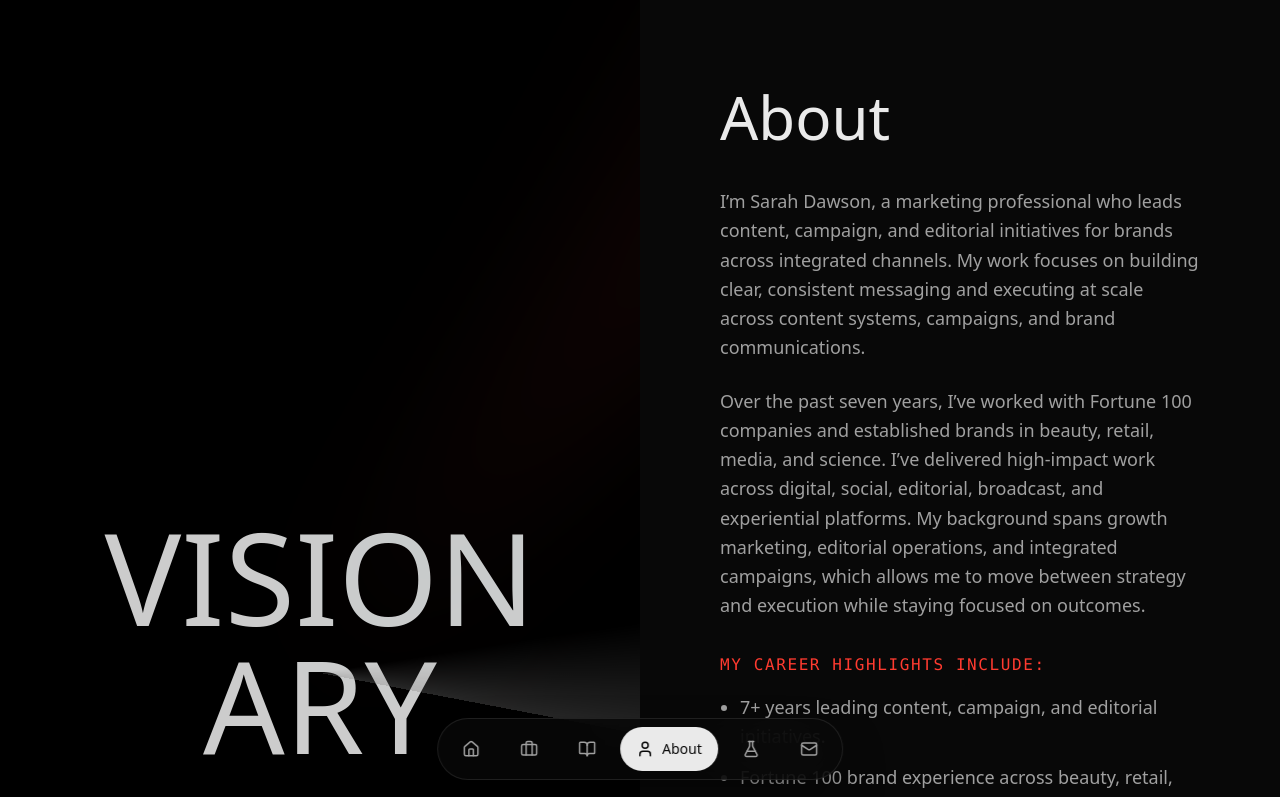
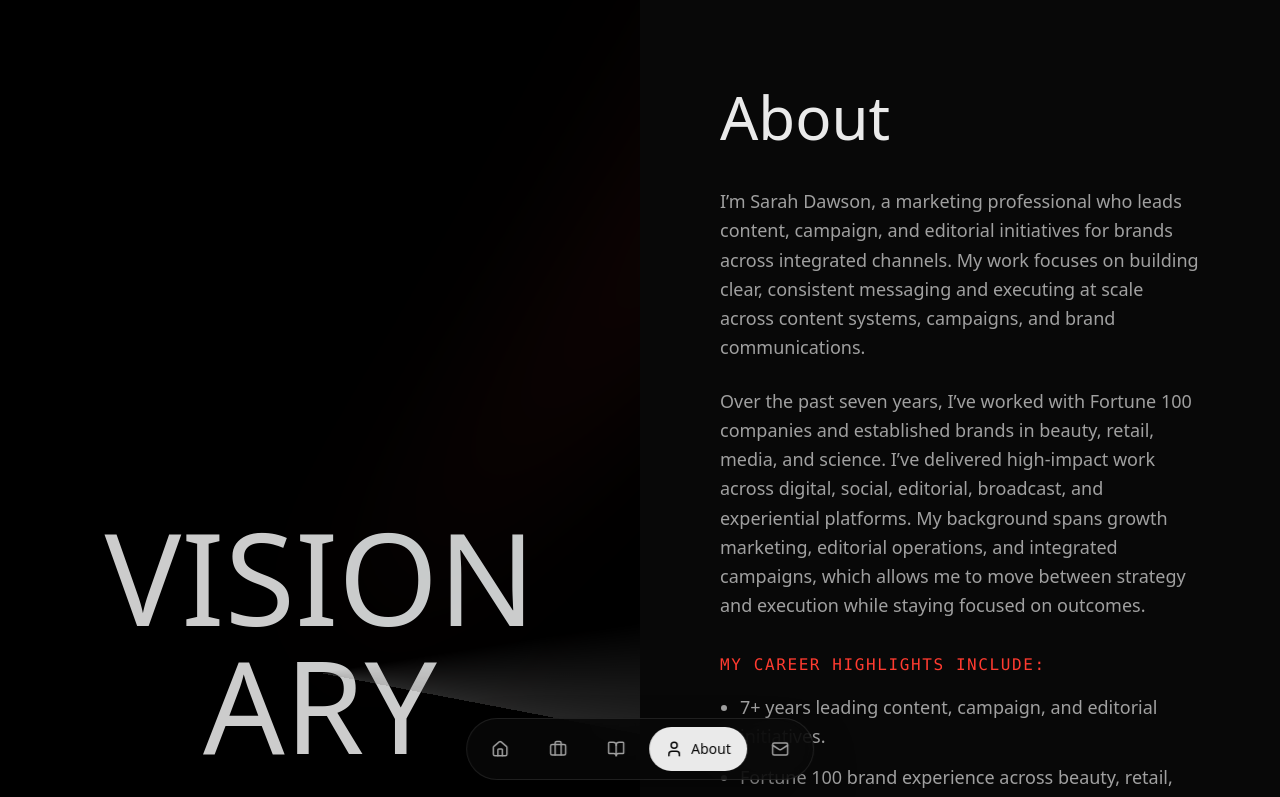
Before and after one commit to sarahsarahsarahX3/Personal-website-, a Next.js app: page /about in a window 1280 px wide. Shown: the top 797 px of the page. Built offline with nearby package versions, Linux system fonts and the light colour scheme; a web font is replaced by a local one.

Commit message:
remove lab page

```diff
--- a/app/components/lab/FlowField.tsx
+++ /dev/null
@@ -1,179 +0,0 @@
-"use client";
-
-import { useEffect, useRef } from "react";
-
-type FlowFieldProps = {
-    className?: string;
-    fixed?: boolean;
-    particleCount?: number;
-    connectDistance?: number;
-    interactionRadius?: number;
-    trailOpacity?: number;
-};
-
-export function FlowField({
-    className = "",
-    fixed = true,
-    particleCount = 200,
-    connectDistance = 100,
-    interactionRadius = 100,
-    trailOpacity = 0.05,
-}: FlowFieldProps) {
-    const canvasRef = useRef<HTMLCanvasElement>(null);
-
-    useEffect(() => {
-        if (typeof window !== "undefined") {
-            const prefersReducedMotion = window.matchMedia?.("(prefers-reduced-motion: reduce)")?.matches;
-            if (prefersReducedMotion) return;
-        }
-
-        const canvas = canvasRef.current;
-        if (!canvas) return;
-
-        const ctx = canvas.getContext("2d");
-        if (!ctx) return;
-
-        let animationFrameId: number;
-        let particles: Particle[] = [];
-        let mouse = { x: window.innerWidth / 2, y: window.innerHeight / 2 };
-        let hue = 0;
-
-        // Set canvas size
-        const resize = () => {
-            canvas.width = window.innerWidth;
-            canvas.height = window.innerHeight;
-            init();
-        };
-
-        class Particle {
-            x: number;
-            y: number;
-            speedX: number;
-            speedY: number;
-            size: number;
-            color: string;
-
-            constructor() {
-                this.x = Math.random() * canvas!.width;
-                this.y = Math.random() * canvas!.height;
-                this.speedX = Math.random() * 2 - 1;
-                this.speedY = Math.random() * 2 - 1;
-                this.size = Math.random() * 2 + 0.1;
-                this.color = `hsl(${hue}, 100%, 50%)`;
-            }
-
-            update() {
-                this.x += this.speedX;
-                this.y += this.speedY;
-
-                // Interactive mouse physics
-                const dx = mouse.x - this.x;
-                const dy = mouse.y - this.y;
-                const distance = Math.sqrt(dx * dx + dy * dy);
-
-                if (distance < interactionRadius) {
-                    this.speedX -= dx / 50;
-                    this.speedY -= dy / 50;
-                }
-
-                // Friction
-                this.speedX *= 0.98;
-                this.speedY *= 0.98;
-
-                // Bounce off walls
-                if (this.x > canvas!.width || this.x < 0) this.speedX = -this.speedX;
-                if (this.y > canvas!.height || this.y < 0) this.speedY = -this.speedY;
-
-                // Color cycle
-                this.color = `hsl(${hue}, 70%, 60%)`;
-            }
-
-            draw() {
-                if (!ctx) return;
-                ctx.fillStyle = this.color;
-                ctx.beginPath();
-                ctx.arc(this.x, this.y, this.size, 0, Math.PI * 2);
-                ctx.fill();
-            }
-        }
-
-        const init = () => {
-            particles = [];
-            for (let i = 0; i < particleCount; i++) {
-                particles.push(new Particle());
-            }
-        };
-
-        const animate = () => {
-            // Trail effect
-            ctx.fillStyle = `rgba(8, 8, 8, ${trailOpacity})`; // Match surface color with low opacity
-            ctx.fillRect(0, 0, canvas.width, canvas.height);
-
-            particles.forEach((particle) => {
-                particle.update();
-                particle.draw();
-            });
-
-            // Connect particles
-            connect();
-
-            hue += 0.5;
-            animationFrameId = requestAnimationFrame(animate);
-        };
-
-        const connect = () => {
-            for (let a = 0; a < particles.length; a++) {
-                for (let b = a; b < particles.length; b++) {
-                    const dx = particles[a].x - particles[b].x;
-                    const dy = particles[a].y - particles[b].y;
-                    const distance = Math.sqrt(dx * dx + dy * dy);
-
-                    if (distance < connectDistance) {
-                        ctx.strokeStyle = `rgba(255, 255, 255, ${0.1 - distance / (connectDistance * 10)})`; // Fade out line
-                        ctx.lineWidth = 0.5;
-                        ctx.beginPath();
-                        ctx.moveTo(particles[a].x, particles[a].y);
-                        ctx.lineTo(particles[b].x, particles[b].y);
-                        ctx.stroke();
-                    }
-                }
-            }
-        }
-
-        const setPointer = (clientX: number, clientY: number) => {
-            mouse.x = clientX;
-            mouse.y = clientY;
-        };
-
-        const handlePointerMove = (e: PointerEvent) => setPointer(e.clientX, e.clientY);
-        const handlePointerDown = (e: PointerEvent) => setPointer(e.clientX, e.clientY);
-        const handleMouseMoveFallback = (e: MouseEvent) => setPointer(e.clientX, e.clientY);
-
-        window.addEventListener("resize", resize);
-        window.addEventListener("pointermove", handlePointerMove, { passive: true });
-        window.addEventListener("pointerdown", handlePointerDown, { passive: true });
-        window.addEventListener("mousemove", handleMouseMoveFallback, { passive: true });
-
-        resize();
-        animate();
-
-        return () => {
-            window.removeEventListener("resize", resize);
-            window.removeEventListener("pointermove", handlePointerMove);
-            window.removeEventListener("pointerdown", handlePointerDown);
-            window.removeEventListener("mousemove", handleMouseMoveFallback);
-            cancelAnimationFrame(animationFrameId);
-        };
-    }, []);
-
-    return (
-        <canvas
-            ref={canvasRef}
-            className={[
-                fixed ? "fixed" : "absolute",
-                "inset-0 w-full h-full bg-surface pointer-events-none",
-                className,
-            ].join(" ")}
-        />
-    );
-}
--- a/app/components/layout/Navbar.tsx
+++ b/app/components/layout/Navbar.tsx
@@ -4,14 +4,13 @@ import { motion } from "framer-motion";
 import Link from "next/link";
 import { usePathname } from "next/navigation";
 import { cn } from "@/app/lib/utils";
-import { Home, Briefcase, BookOpen, FlaskConical, Mail, User } from "lucide-react";
+import { Home, Briefcase, BookOpen, Mail, User } from "lucide-react";
 
 const navItems = [
     { name: "Home", href: "/", icon: Home },
     { name: "Work", href: "/work", icon: Briefcase },
     { name: "Articles", href: "/insights", icon: BookOpen },
     { name: "About", href: "/about", icon: User },
-    { name: "Lab", href: "/lab", icon: FlaskConical },
     { name: "Contact", href: "/contact", icon: Mail },
 ];
 
--- a/app/lab/page.tsx
+++ /dev/null
@@ -1,60 +0,0 @@
-"use client";
-
-import { motion } from "framer-motion";
-import { FlowField } from "@/app/components/lab/FlowField";
-
-export default function LabPage() {
-    return (
-        <main className="min-h-screen relative overflow-hidden">
-            {/* Canvas Background */}
-            <FlowField />
-
-            {/* Overlay Content */}
-            <div className="relative z-10 w-full min-h-[100svh] flex flex-col justify-between p-8 pb-[calc(7rem+env(safe-area-inset-bottom))] md:p-20 md:pb-20 pointer-events-none">
-
-                {/* Header */}
-                <header>
-                    <motion.h1
-                        initial={{ opacity: 0, y: 20 }}
-                        animate={{ opacity: 1, y: 0 }}
-                        className="text-6xl md:text-8xl font-display"
-                    >
-                        The Lab
-                    </motion.h1>
-                    <motion.p
-                        initial={{ opacity: 0 }}
-                        animate={{ opacity: 1 }}
-                        transition={{ delay: 0.2 }}
-                        className="text-text-secondary text-lg max-w-sm mt-4"
-                    >
-                        Experiment 001: <span className="text-white">Neural Particle Flow</span>
-                        <br />
-                        <span className="text-xs uppercase tracking-widest text-accent">Interactive Canvas API</span>
-                    </motion.p>
-                </header>
-
-                {/* Footer Instructions */}
-                <motion.div
-                    initial={{ opacity: 0 }}
-                    animate={{ opacity: 1 }}
-                    transition={{ delay: 1 }}
-                    className="flex justify-between items-end"
-                >
-                    <div className="text-sm text-text-secondary">
-                        <p>Move cursor to interact</p>
-                        <p>Physics-based collision system</p>
-                    </div>
-
-                    <div className="backdrop-blur-md bg-white/5 border border-white/10 p-4 rounded-xl max-w-xs">
-                        <p className="text-xs text-text-secondary">
-                            "Creativity is the power to connect the seemingly unconnected."
-                        </p>
-                        <p className="text-xs text-accent mt-2 font-mono">
-                    // rendering at 60fps
-                        </p>
-                    </div>
-                </motion.div>
-            </div>
-        </main>
-    );
-}
--- a/app/sitemap.ts
+++ b/app/sitemap.ts
@@ -21,7 +21,7 @@ export default async function sitemap(): Promise<MetadataRoute.Sitemap> {
         priority: 0.9,
     }));
 
-    const routes = ['', '/work', '/about', '/insights', '/contact', '/lab'].map((route) => ({
+    const routes = ['', '/work', '/about', '/insights', '/contact'].map((route) => ({
         url: `${BASE_URL}${route}`,
         lastModified: new Date(),
         changeFrequency: 'weekly' as const,
```
